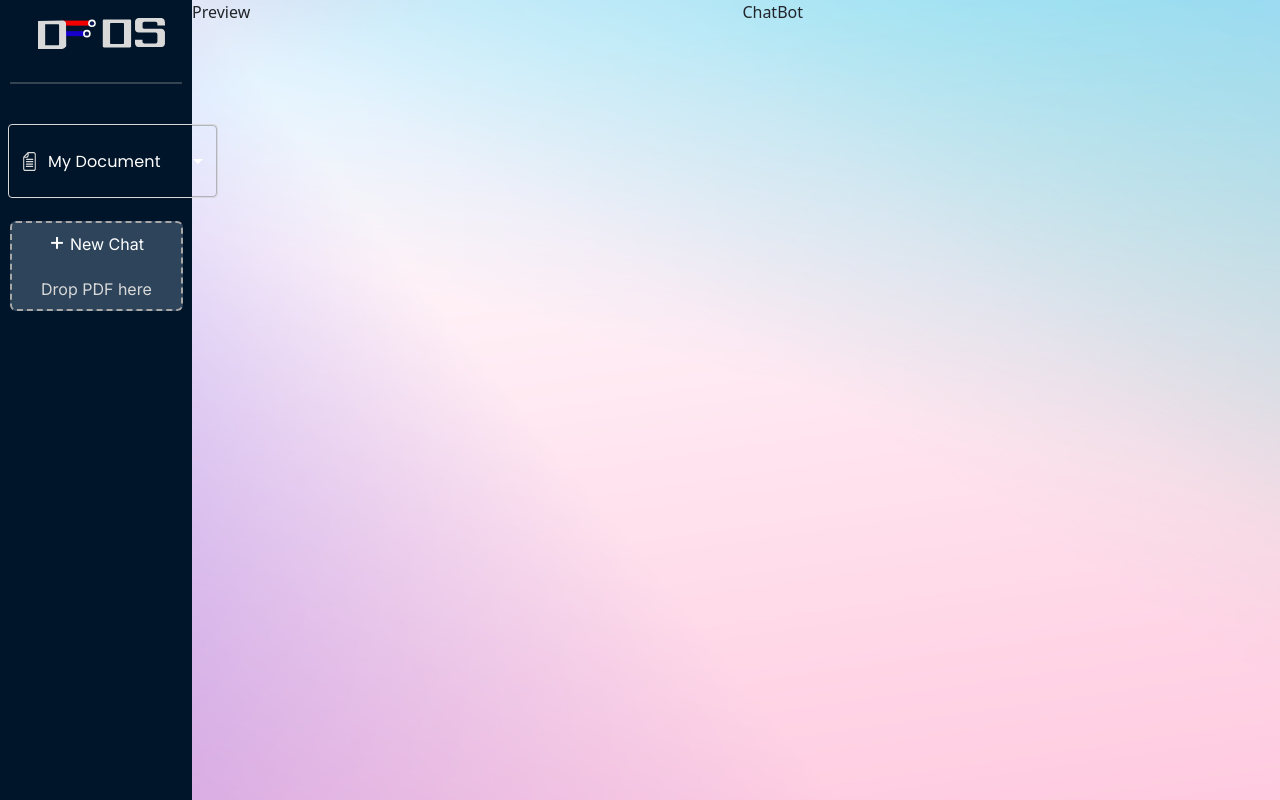
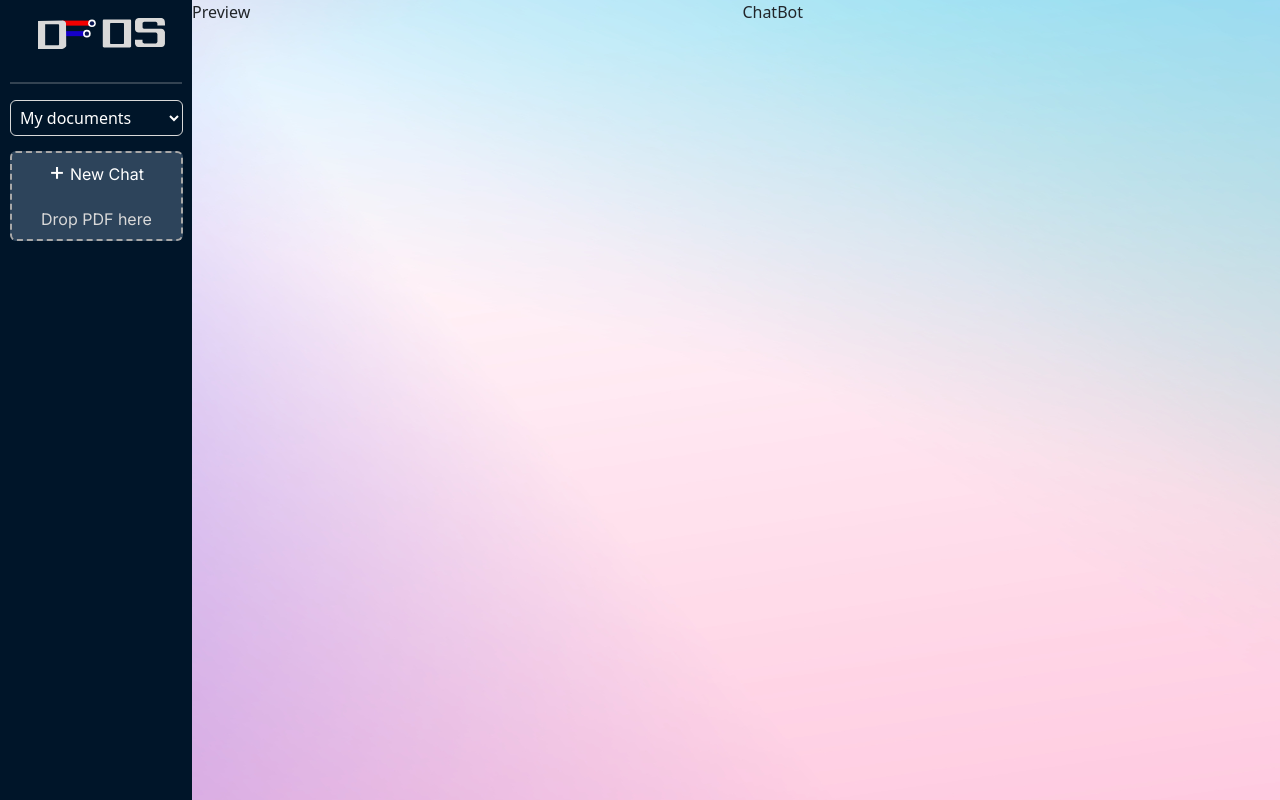
Before and after one commit to ankitkadyan06/chatpdf, a React (Create React App) app: page /chat in a window 1280 px wide. Built offline with nearby package versions, Linux system fonts and the light colour scheme.

Commit message:
dropdown changes

```diff
--- a/src/components/ChatPage/SideBar.js
+++ b/src/components/ChatPage/SideBar.js
@@ -1,51 +1,51 @@
 import React, { useState, useEffect } from "react";
 import Dropzone from "react-dropzone";
 import dfos from "../assets/images/dfosLogo.svg";
-import { useTheme } from "@mui/material/styles";
-import OutlinedInput from "@mui/material/OutlinedInput";
-import MenuItem from "@mui/material/MenuItem";
-import FormControl from "@mui/material/FormControl";
-import Select from "@mui/material/Select";
+// import { useTheme } from "@mui/material/styles";
+// import OutlinedInput from "@mui/material/OutlinedInput";
+// import MenuItem from "@mui/material/MenuItem";
+// import FormControl from "@mui/material/FormControl";
+// import Select from "@mui/material/Select";
 import "../assets/css/Sidebar.css";
 import textImg from "../assets/images/textImg.svg";
 import { useNavigate } from "react-router-dom";
 import documentImg from "../assets/images/documentIcon.svg";
 
-const ITEM_HEIGHT = 48;
-const ITEM_PADDING_TOP = 8;
-const MenuProps = {
-  PaperProps: {
-    style: {
-      maxHeight: ITEM_HEIGHT * 4.5 + ITEM_PADDING_TOP,
-      width: 100,
-    },
-  },
-};
+// const ITEM_HEIGHT = 48;
+// const ITEM_PADDING_TOP = 8;
+// const MenuProps = {
+//   PaperProps: {
+//     style: {
+//       maxHeight: ITEM_HEIGHT * 4.5 + ITEM_PADDING_TOP,
+//       width: 100,
+//     },
+//   },
+// };
 
-const names = ["javascript", "Van Henry", "April Tucker"];
+// const names = ["javascript", "Van Henry", "April Tucker"];
 
-function getStyles(name, personName, theme) {
-  return {
-    fontWeight:
-      personName.indexOf(name) === -1
-        ? theme.typography.fontWeightRegular
-        : theme.typography.fontWeightMedium,
-  };
-}
+// function getStyles(name, personName, theme) {
+//   return {
+//     fontWeight:
+//       personName.indexOf(name) === -1
+//         ? theme.typography.fontWeightRegular
+//         : theme.typography.fontWeightMedium,
+//   };
+// }
 
 const SideBar = ({ dropFile }) => {
-  const theme = useTheme();
-  const [personName, setPersonName] = useState([]);
+  // const theme = useTheme();
+  // const [personName, setPersonName] = useState([]);
   const [uploadedFileName, setUploadedFileName] = useState("");
   const navigate = useNavigate();
   const [dataShow, setDataShow] = useState([]);
 
-  const handleChange = (event) => {
-    const {
-      target: { value },
-    } = event;
-    setPersonName(typeof value === "string" ? value.split(",") : value);
-  };
+  // const handleChange = (event) => {
+  //   const {
+  //     target: { value },
+  //   } = event;
+  //   setPersonName(typeof value === "string" ? value.split(",") : value);
+  // };
 
   const handleDrop = (acceptedFiles) => {
     if (acceptedFiles.length > 0) {
@@ -73,7 +73,14 @@ const SideBar = ({ dropFile }) => {
         }}
       />
       <hr className="border-[1px] border-solid border-[#CACACA] w-[90%] ml-[5%]" />
-      <FormControl sx={{ m: 1, width: 210, mt: 3 }} className="ml-[10px]">
+
+        <select name="" id="" className="w-[90%] py-[5px] px-[5px] text-white ml-[10px] rounded-[6px] border-[1px] border-solid border-[#D9D9D9] focus:outline-none bg-[#001529]">
+          <option value="" className="flex">
+            <img src={documentImg} alt="" />
+            <p>My documents</p></option>
+        </select>
+
+      {/* <FormControl sx={{ m: 1, width: 210, mt: 3 }} className="ml-[10px]">
         <Select
           multiple
           displayEmpty
@@ -109,7 +116,7 @@ const SideBar = ({ dropFile }) => {
             </MenuItem>
           ))}
         </Select>
-      </FormControl>
+      </FormControl> */}
 
       <Dropzone onDrop={handleDrop}>
         {({ getRootProps, getInputProps }) => (
```
Also changed, not shown: 1 other file (tests, documents, lock files or other folders).
